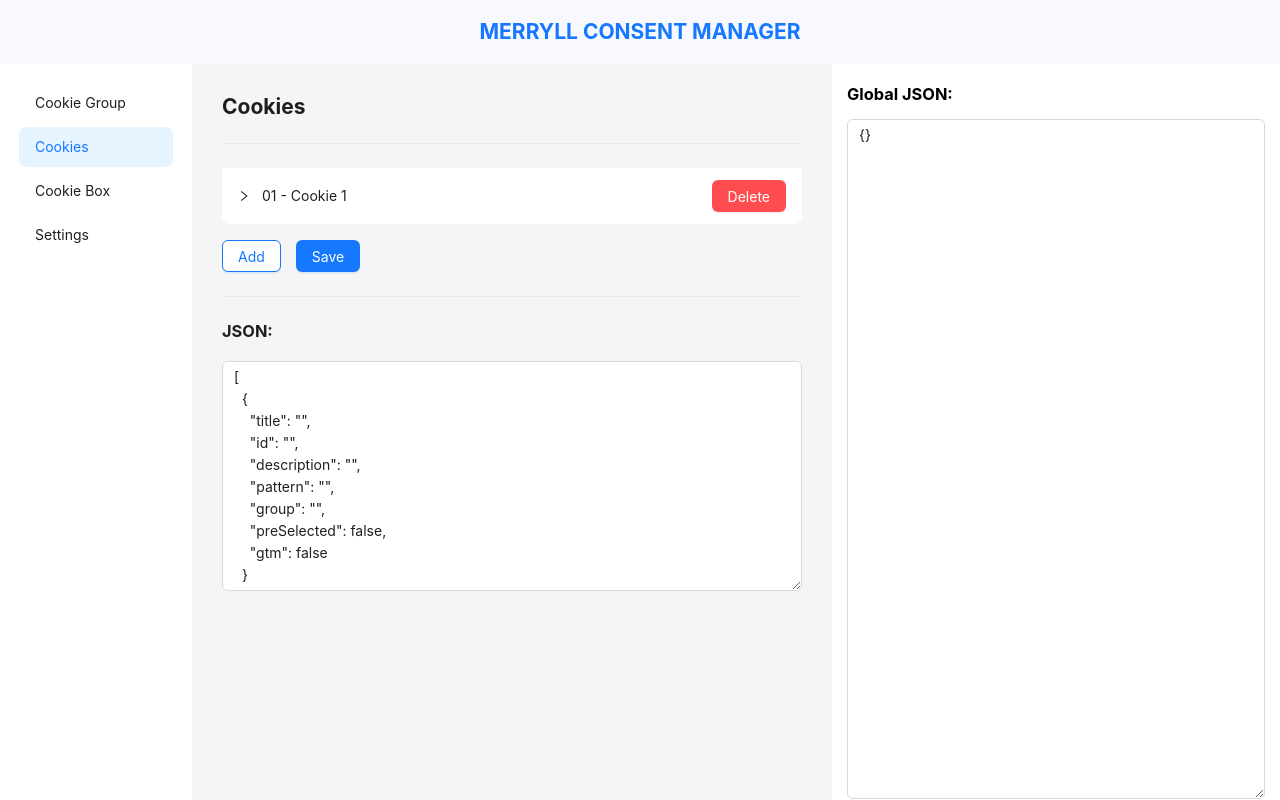
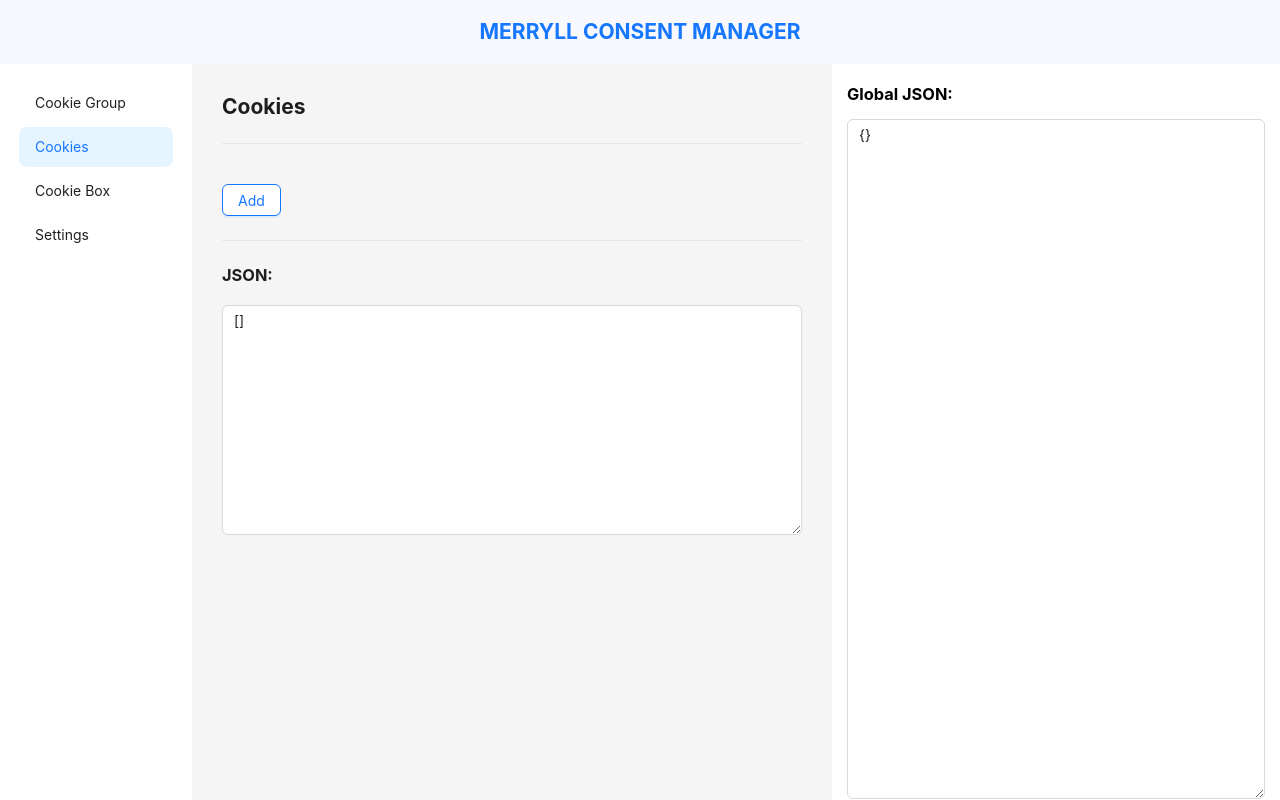
Before and after one commit to REACT-VCS/wp-merryll-consent-react, a React (Create React App) app: page /cookies in a window 1280 px wide. Built offline with nearby package versions, Linux system fonts and the light colour scheme.

Commit message:
chore: fix remove save button if no item found in localstorage

```diff
--- a/src/components/CookieGroup.js
+++ b/src/components/CookieGroup.js
@@ -19,7 +19,8 @@
   const { globalData, updateGlobalData } = useContext(GlobalContext);
   const [groups, setGroups] = useState(() => {
     const saved = localStorage.getItem("cookieGroups");
-    return saved ? JSON.parse(saved) : [{ title: "", id: "", description: "" }];
+    // return saved ? JSON.parse(saved) : [{ title: "", id: "", description: "" }];
+    return saved ? JSON.parse(saved) : [];
   });
 
   const addGroup = () => {
@@ -120,11 +121,15 @@
             Add
           </Button>
         </Space>
-        {/* {groups.length > 0 && (
-               )} */}
-        <Button type="primary" htmlType="submit" style={{ marginLeft: "15px" }}>
-          Save
-        </Button>
+        {(globalData?.cookieGroups?.length || groups?.length) > 0 && (
+          <Button
+            type="primary"
+            htmlType="submit"
+            style={{ marginLeft: "15px" }}
+          >
+            Save
+          </Button>
+        )}
       </Form>
       <Divider />
       <h3 style={{ marginBottom: "20px" }}>JSON:</h3>
--- a/src/components/Cookies.js
+++ b/src/components/Cookies.js
@@ -20,19 +20,20 @@
   const { globalData, updateGlobalData } = useContext(GlobalContext);
   const [cookies, setCookies] = useState(() => {
     const saved = localStorage.getItem("cookies");
-    return saved
-      ? JSON.parse(saved)
-      : [
-          {
-            title: "",
-            id: "",
-            description: "",
-            pattern: "",
-            group: "",
-            preSelected: false,
-            gtm: false,
-          },
-        ];
+    // return saved
+    //   ? JSON.parse(saved)
+    //   : [
+    //       {
+    //         title: "",
+    //         id: "",
+    //         description: "",
+    //         pattern: "",
+    //         group: "",
+    //         preSelected: false,
+    //         gtm: false,
+    //       },
+    //     ];
+    return saved ? JSON.parse(saved) : [];
   });
   const [groups, setGroups] = useState([]);
 
@@ -197,11 +198,15 @@
             Add
           </Button>
         </Space>
-        {/* {cookies.length > 0 && (
-                      )} */}
-        <Button type="primary" htmlType="submit" style={{ marginLeft: "15px" }}>
-          Save
-        </Button>
+        {(globalData?.cookies?.length || cookies?.length) > 0 && (
+          <Button
+            type="primary"
+            htmlType="submit"
+            style={{ marginLeft: "15px" }}
+          >
+            Save
+          </Button>
+        )}
       </Form>
       <Divider />
       <h3 style={{ marginBottom: "20px" }}>JSON:</h3>
```
